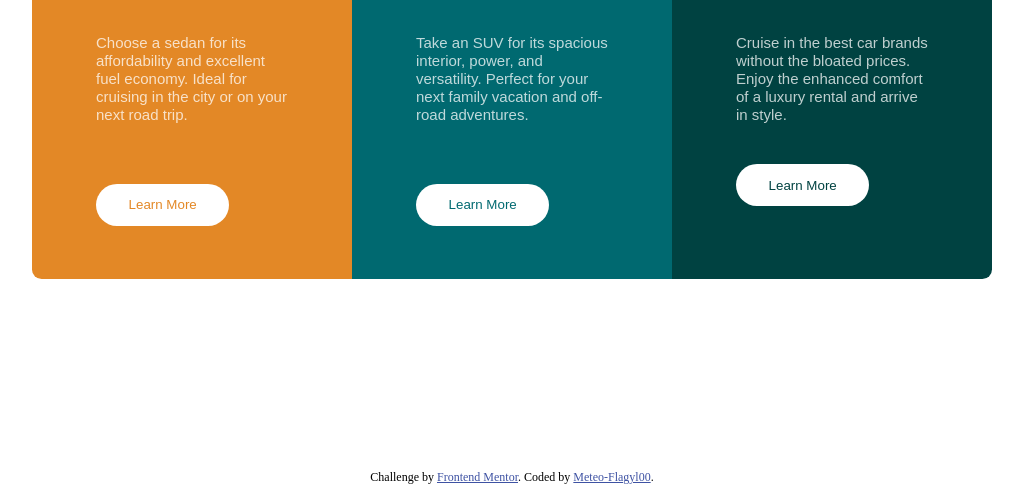
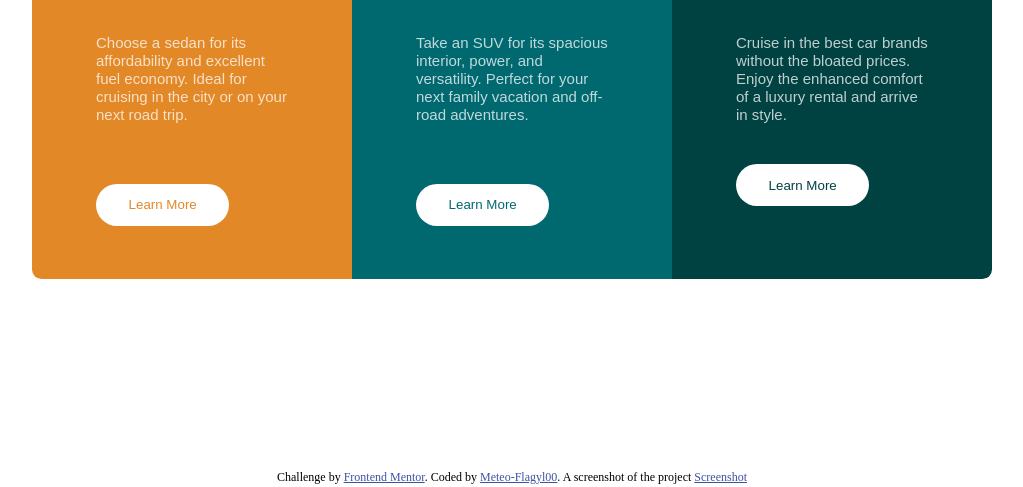
Before and after one commit to Meteo-Flagyl00/3-columns-preview-card-component, a plain HTML site: page index.html in a window 1280 px wide. Shown: the part 313-800 px from the top of the page, without its empty margins (128-1151 px from the left). Drawn offline with Linux system fonts and the light colour scheme.

Commit message:
ScreenShot for the last result

```diff
--- a/index.html
+++ b/index.html
@@ -47,6 +47,7 @@
   <div class="attribution">
     Challenge by <a href="https://www.frontendmentor.io?ref=challenge" target="_blank">Frontend Mentor</a>.
     Coded by <a href="https://github.com/Meteo-Flagyl00">Meteo-Flagyl00</a>.
+    A screenshot of the project <a href="http://gyazo.com/6ac4eb3f47b0f7effa89c309c68651c0">Screenshot</a>
   </div>
 </body>
 </html>
```
